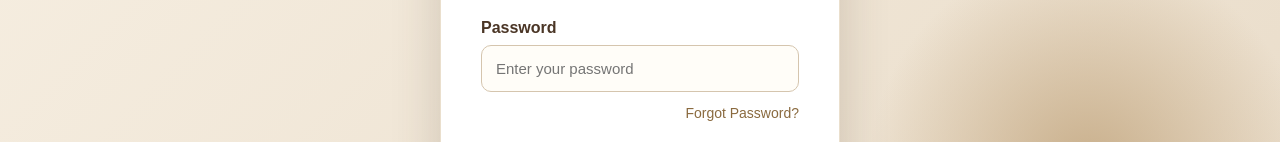
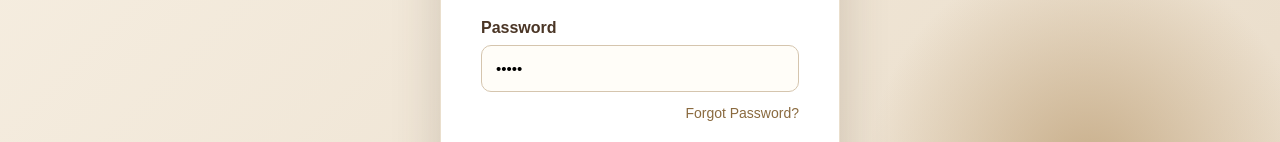
Before and after one commit to sania1211/aribal, a plain HTML site: page index.html in a window 1280 px wide. Shown: the part 468-610 px from the top of the page. Drawn offline with Linux system fonts and the light colour scheme.

Commit message:
index.html

```diff
--- a/index.html
+++ b/index.html
@@ -205,10 +205,11 @@
             <div class="input-box">
     <label for="password">Password</label>
     <input
-                    type="12345"
+        type="password"
         id="password"
         name="password"
         placeholder="Enter your password"
+        value="12345"
         required>
 </div>
 
```
Lines whose indentation alone changed are shown as unchanged.
